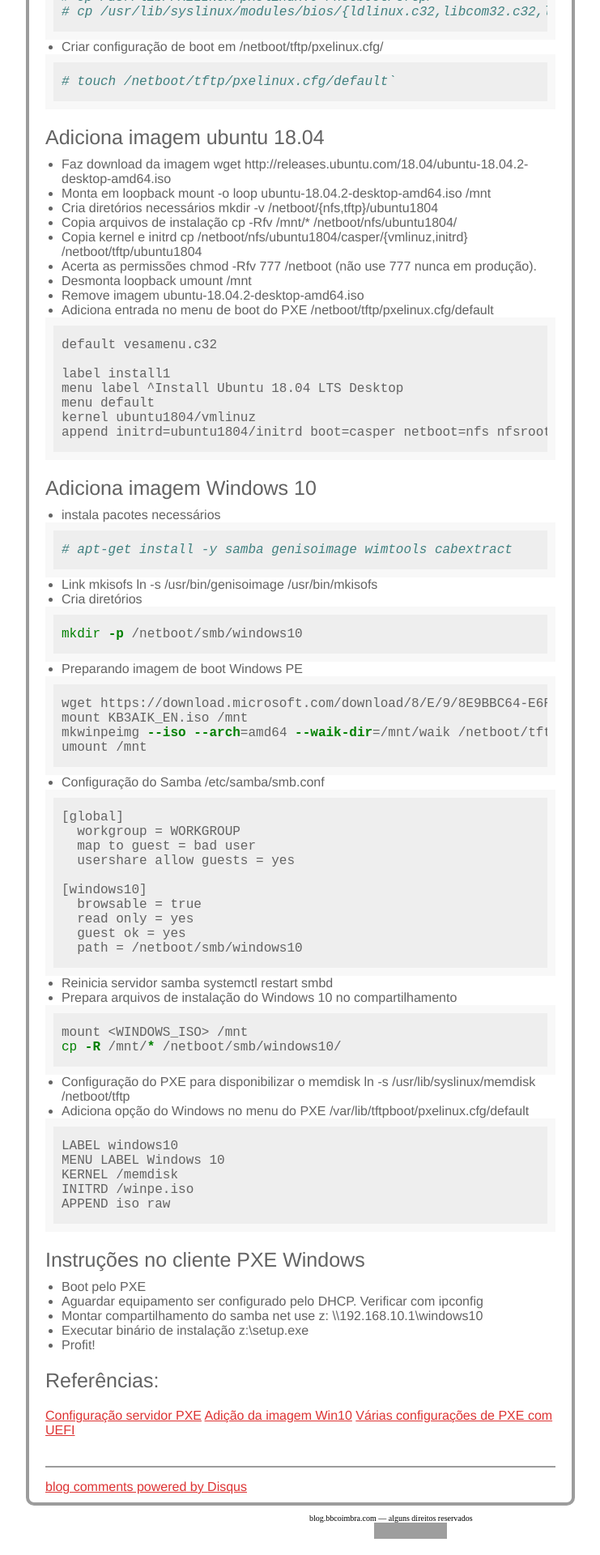
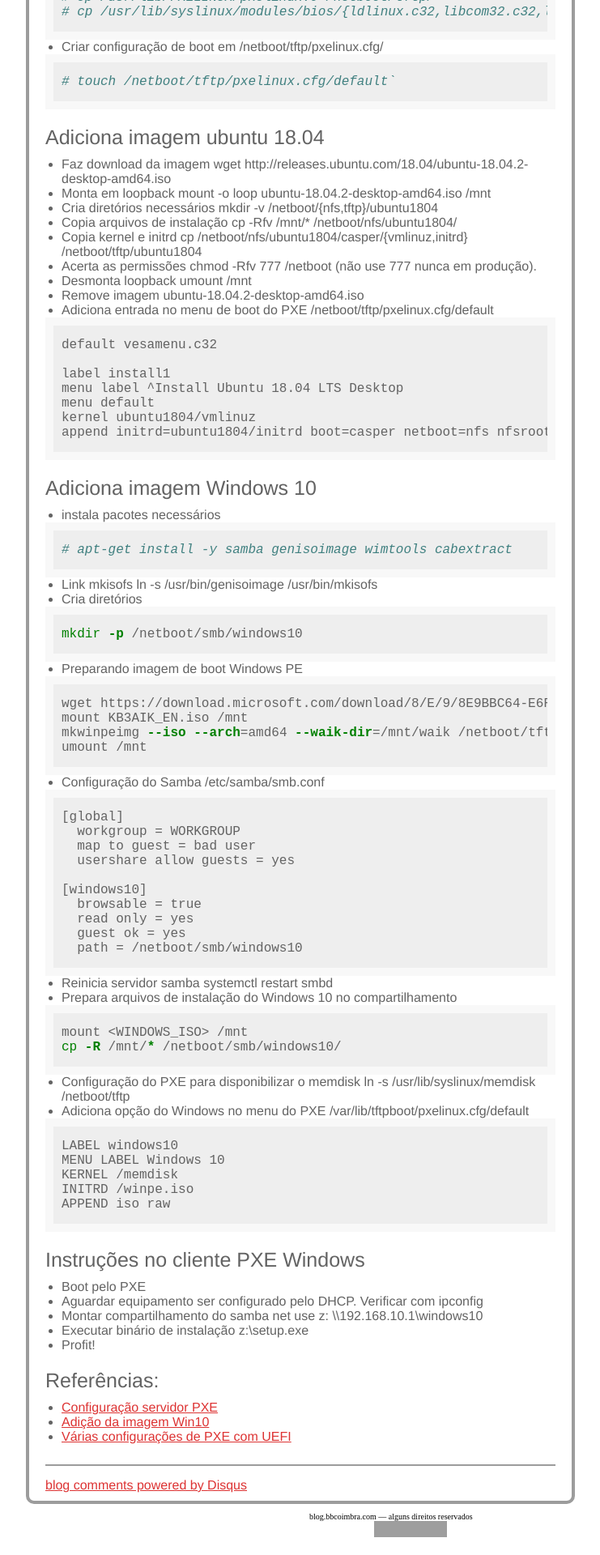
Before and after one commit to bbcoimbra/bbcoimbra.github.com, a Jekyll site: the page built from _posts/2019-12-19-servidor_pxe.markdown, in a window 1280 px wide. Shown: the part 996-2916 px from the top of the page at 81% size, without its empty margins (133-874 px from the left). Built offline with Jekyll 4.4.1, drawn with Linux system fonts in a browser that asks for light colours; nearby versions of some CDN libraries; comment, search, counter and statistics services are not loaded; grey boxes are pictures that could not be loaded.

Commit message:
ajuste nas referências

```diff
--- a/_posts/2019-12-19-servidor_pxe.markdown
+++ b/_posts/2019-12-19-servidor_pxe.markdown
@@ -152,6 +152,6 @@ Instruções no cliente PXE Windows
 Referências:
 ------------
 
-[Configuração servidor PXE](https://linuxhint.com/pxe_boot_ubuntu_server/)
-[Adição da imagem Win10](https://docs.j7k6.org/windows-10-pxe-installation/)
-[Várias configurações de PXE com UEFI](https://github.com/tianocore/tianocore.github.io/wiki/Configuring-PXE-Boot-Servers-for-UEFI)
+* [Configuração servidor PXE](https://linuxhint.com/pxe_boot_ubuntu_server/)
+* [Adição da imagem Win10](https://docs.j7k6.org/windows-10-pxe-installation/)
+* [Várias configurações de PXE com UEFI](https://github.com/tianocore/tianocore.github.io/wiki/Configuring-PXE-Boot-Servers-for-UEFI)
```
